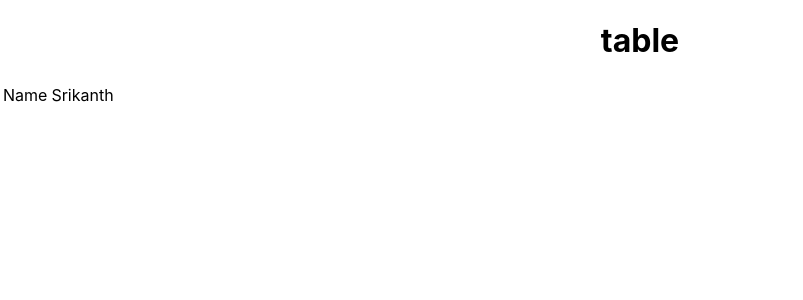
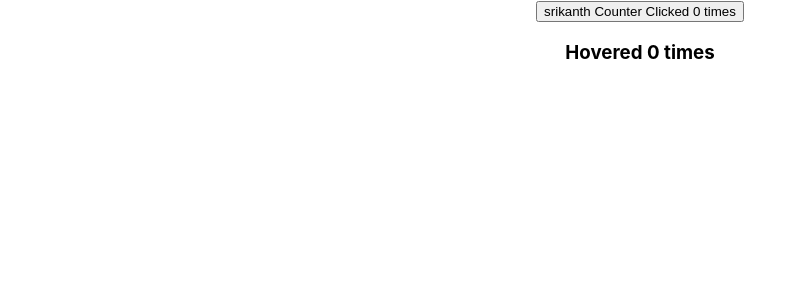
Before and after one commit to racharlasrikanth/react-full-course, a React (Create React App) app: page / in a window 1280 px wide. Shown: the top 300 px of the page, without its empty margins (0-803 px from the left). Built offline with nearby package versions, Linux system fonts and the light colour scheme.

Commit message:
react code done

```diff
--- a/src/App.js
+++ b/src/App.js
@@ -1,10 +1,12 @@
 import React from "react";
-import Final from "./Fragments/final/Table";
+import Final from "./HigherOrderComp/final/ClickCounter";
+import Final2 from "./HigherOrderComp/final/HoverCounter";
 
 function App() {
   return (
     <div className="App">
-      <Final />
+      <Final name={"srikanth"} />
+      <Final2 />
     </div>
   );
 }
--- /dev/null
+++ b/src/HigherOrderComp/final/ClickCounter.js
@@ -0,0 +1,14 @@
+import React from "react";
+import enhancedCounter from "./enhancedCounter";
+
+const ClickCounter = (props) => {
+  return (
+    <div>
+      <button onClick={props.incrementCount}>
+        {props.name} Counter Clicked {props.count} times
+      </button>
+    </div>
+  );
+};
+
+export default enhancedCounter(ClickCounter, 10);
--- /dev/null
+++ b/src/HigherOrderComp/final/HoverCounter.js
@@ -0,0 +1,12 @@
+import React from "react";
+import enhancedCounter from "./enhancedCounter";
+
+const HoverCounter = (props) => {
+  return (
+    <div>
+      <h3 onMouseEnter={props.incrementCount}>Hovered {props.count} times</h3>
+    </div>
+  );
+};
+
+export default enhancedCounter(HoverCounter, 5);
--- /dev/null
+++ b/src/HigherOrderComp/final/enhancedCounter.js
@@ -0,0 +1,23 @@
+import React, { useState } from "react";
+
+const enhancedCounter = (OriginalComponent, incrementNumber) => {
+  const NewComponent = (props) => {
+    const [count, setCount] = useState(0);
+
+    const incrementCount = () => {
+      setCount(count + incrementNumber);
+    };
+
+    return (
+      <OriginalComponent
+        count={count}
+        incrementCount={incrementCount}
+        {...props}
+      />
+    );
+  };
+
+  return NewComponent;
+};
+
+export default enhancedCounter;
--- /dev/null
+++ b/src/HigherOrderComp/starter/ClickCounter.js
@@ -0,0 +1,11 @@
+import React from "react";
+
+const ClickCounter = () => {
+  return (
+    <div>
+      <button>ClickCounter</button>
+    </div>
+  );
+};
+
+export default ClickCounter;
```
